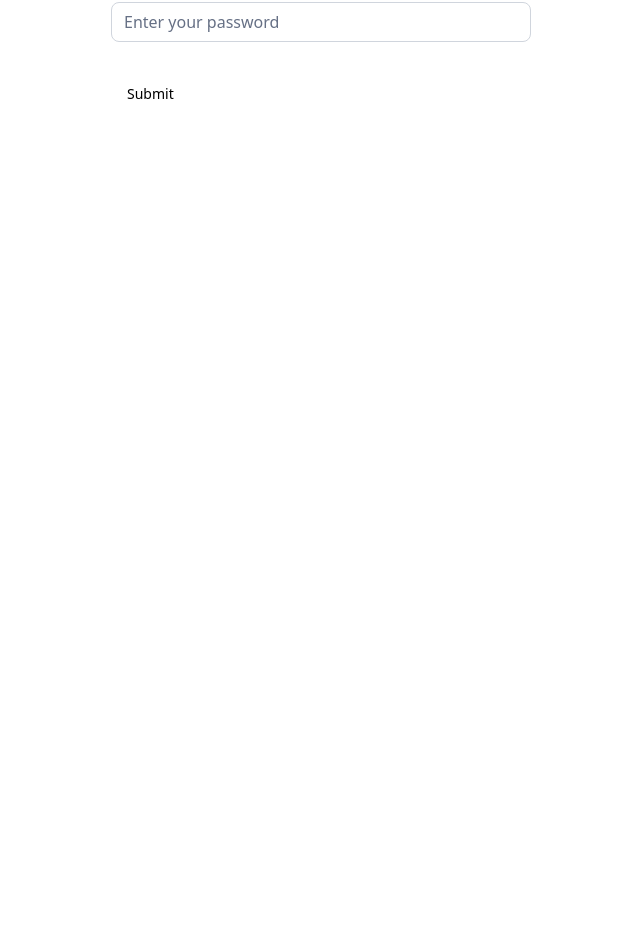
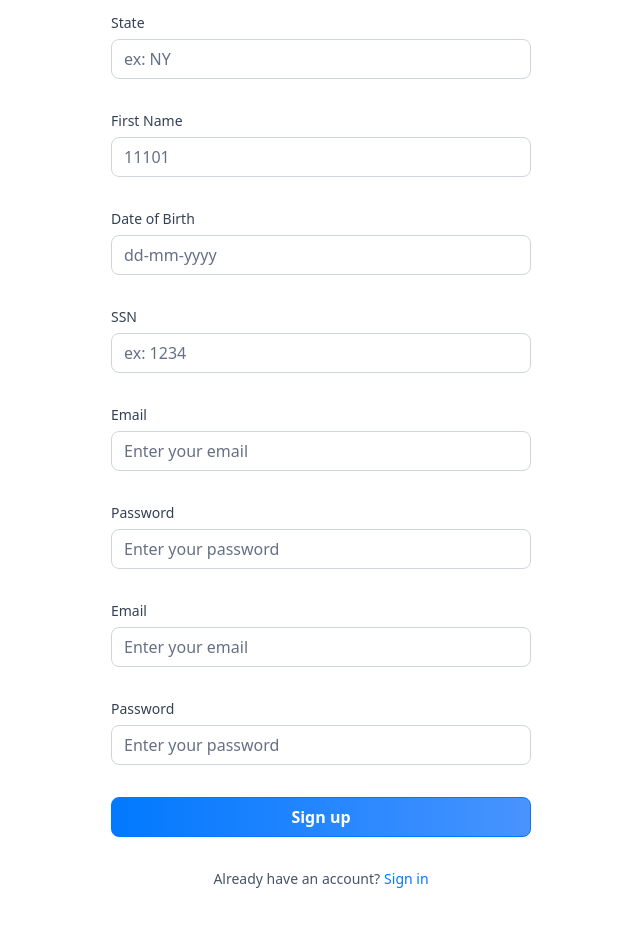
Before and after one commit to daffatahtaa/banking-porto, a Next.js app: page /sign-up in a window 1280 px wide. Shown: the part 487-1414 px from the top of the page, without its empty margins (319-959 px from the left). Before the commit the page ends 800 px from the top, so only its background shows below. Built offline with nearby package versions, Linux system fonts and the light colour scheme.

Commit message:
Fix auth, sign in, sign up form

```diff
--- a/components/AuthForm.tsx
+++ b/components/AuthForm.tsx
@@ -1,13 +1,13 @@
-"use client"
+"use client";
 
-import Image from 'next/image'
-import Link from 'next/link'
-import React, { useState } from 'react'
-import { zodResolver } from "@hookform/resolvers/zod"
-import { useForm } from "react-hook-form"
-import { z } from "zod"
+import Image from "next/image";
+import Link from "next/link";
+import React, { useState } from "react";
+import { zodResolver } from "@hookform/resolvers/zod";
+import { useForm } from "react-hook-form";
+import { z } from "zod";
 
-import { Button } from "@/components/ui/button"
+import { Button } from "@/components/ui/button";
 import {
   Form,
   FormControl,
@@ -16,73 +16,180 @@
   FormItem,
   FormLabel,
   FormMessage,
-} from "@/components/ui/form"
-import { Input } from "@/components/ui/input"
-import CustomInput from './CustomInput'
-import { authFormSchema } from '@/lib/utils'
-
+} from "@/components/ui/form";
+import { Input } from "@/components/ui/input";
+import CustomInput from "./CustomInput";
+import { authFormSchema } from "@/lib/utils";
+import { Loader2 } from "lucide-react";
 
 const AuthForm = ({ type }: { type: string }) => {
+  const [user, setuser] = useState(null);
+  const [isLoading, setisLoading] = useState(false);
 
-    const [user, setuser] = useState(null)
+  const formSchema = authFormSchema(type);
 
   // 1.
-    const form = useForm<z.infer<typeof authFormSchema>>({
-        resolver: zodResolver(authFormSchema),
+  const form = useForm<z.infer<typeof formSchema>>({
+    resolver: zodResolver(formSchema),
     defaultValues: {
       email: "",
       password: "",
-
-        }
-    })
+    },
+  });
 
   // 2.
-    function onSubmit(values: z.infer<typeof authFormSchema>) {
-        console.log(values)
+  function onSubmit(values: z.infer<typeof formSchema>) {
+    setisLoading(true);
+    console.log(values);
+    setisLoading(false);
   }
 
   return (
-        <section className='auth-form'>
-            <header className='flex flex-col gap-5 md:gap-8'>
-                <Link href='/' className='cursor-pointer flex items-center gap-1'>
-                    <Image src='/icons/logo.svg'
+    <section className="auth-form">
+      <header className="flex flex-col gap-5 md:gap-8">
+        <Link href="/" className="cursor-pointer flex items-center gap-1">
+          <Image
+            src="/icons/logo.svg"
             width={34}
             height={34}
-                        alt='Horizon Logo'
+            alt="Horizon Logo"
           />
-                    <h1 className='text-26 font-ibm-plex-serif font-bold -text-black-1'>Horizon</h1>
+          <h1 className="text-26 font-ibm-plex-serif font-bold -text-black-1">
+            Horizon
+          </h1>
         </Link>
 
-                <div className='flex flex-col gap-1 md:gap-3'>
-                    <h1 className='text-24 lg:text-36 font-semibold text-gray-900'>
-                        {user ? 'Link Account' : type === 'sign-in' ? "sign-in" : "sign-up"}
-                        <p className='text-16 font-normal text-gray-600'>
-                            {user ? 'Link your account to get started' : "Please enter your details"}
+        <div className="flex flex-col gap-1 md:gap-3">
+          <h1 className="text-24 lg:text-36 font-semibold text-gray-900">
+            {user ? "Link Account" : type === "sign-in" ? "Sign in" : "Sign up"}
+            <p className="text-16 font-normal text-gray-600">
+              {user
+                ? "Link your account to get started"
+                : "Please enter your details"}
             </p>
           </h1>
         </div>
       </header>
       {user ? (
-                <div className='flex flex-col gap-4'>
-                    {/* PlaidLink */}
-                </div>
+        <div className="flex flex-col gap-4">{/* PlaidLink */}</div>
       ) : (
         <>
           <Form {...form}>
-                        <form onSubmit={form.handleSubmit(onSubmit)} className='space-y-8'>
+            <form onSubmit={form.handleSubmit(onSubmit)} className="space-y-8">
+              {type === "sign-up" && (
+                <>
                   <CustomInput
-                                control={form.control} name="email" label='Email' placeholder='Enter your email' />
+                    control={form.control}
+                    name="firstName"
+                    label="First Name"
+                    placeholder="Enter your first name"
+                  />
 
                   <CustomInput
-                                control={form.control} name="password" label='Password' placeholder='Enter your password' />
+                    control={form.control}
+                    name="lastName"
+                    label="Last Name"
+                    placeholder="Enter your last name"
+                  />
 
-                            <Button type='submit'>Submit</Button>
+                  <CustomInput
+                    control={form.control}
+                    name="address1"
+                    label="Address"
+                    placeholder="Enter your specific address"
+                  />
+
+                  <CustomInput
+                    control={form.control}
+                    name="city"
+                    label="State"
+                    placeholder="ex: NY"
+                  />
+
+                  <CustomInput
+                    control={form.control}
+                    name="postalCode"
+                    label="First Name"
+                    placeholder="11101"
+                  />
+
+                  <CustomInput
+                    control={form.control}
+                    name="dateOfBirth"
+                    label="Date of Birth"
+                    placeholder="dd-mm-yyyy"
+                  />
+
+                  <CustomInput
+                    control={form.control}
+                    name="ssn"
+                    label="SSN"
+                    placeholder="ex: 1234"
+                  />
+
+                  <CustomInput
+                    control={form.control}
+                    name="email"
+                    label="Email"
+                    placeholder="Enter your email"
+                  />
+
+                  <CustomInput
+                    control={form.control}
+                    name="password"
+                    label="Password"
+                    placeholder="Enter your password"
+                  />
+                </>
+              )}
+
+              <CustomInput
+                control={form.control}
+                name="email"
+                label="Email"
+                placeholder="Enter your email"
+              />
+
+              <CustomInput
+                control={form.control}
+                name="password"
+                label="Password"
+                placeholder="Enter your password"
+              />
+
+              <div className="flex flex-col gap-4">
+                <Button className="form-btn" disabled={isLoading} type="submit">
+                  {isLoading ? (
+                    <>
+                      <Loader2 size={20} className="animate-spin" /> &nbsp;
+                      Loading...
+                    </>
+                  ) : type === "sign-in" ? (
+                    "Sign in"
+                  ) : (
+                    "Sign up"
+                  )}
+                </Button>
+              </div>
             </form>
           </Form>
+          <footer className="flex justify-center gap-1">
+            <p className="text-14 font-normal text-gray-600">
+              {type === "sign-in"
+                ? "Don't have an account?"
+                : "Already have an account?"}
+            </p>
+            <Link
+              href={type === "sign-in" ? "/sign-up" : "/sign-in"}
+              className="form-link"
+            >
+              {type === "sign-in" ? "Sign up" : "Sign in"}
+            </Link>
+          </footer>
         </>
       )}
     </section>
-    )
-}
+  );
+};
 
-export default AuthForm
+export default AuthForm;
--- a/components/CustomInput.tsx
+++ b/components/CustomInput.tsx
@@ -1,16 +1,17 @@
-import React from 'react'
-import { FormControl, FormField, FormLabel, FormMessage } from './ui/form'
-import { Input } from './ui/input'
-import { Control, FieldPath, Form } from 'react-hook-form'
-import { z } from 'zod'
-import { authFormSchema } from '@/lib/utils'
+import React from "react";
+import { FormControl, FormField, FormLabel, FormMessage } from "./ui/form";
+import { Input } from "./ui/input";
+import { Control, FieldPath, Form } from "react-hook-form";
+import { z } from "zod";
+import { authFormSchema } from "@/lib/utils";
 
+const formSchema = authFormSchema('sign-up');
 
 interface CustomInput {
-    control: Control<z.infer<typeof authFormSchema>>,
-    name: FieldPath<z.infer<typeof authFormSchema>>,
-    label: string,
-    placeholder: string
+  control: Control<z.infer<typeof formSchema>>;
+  name: FieldPath<z.infer<typeof formSchema>>;
+  label: string;
+  placeholder: string;
 }
 
 const CustomInput = ({ control, name, label, placeholder }: CustomInput) => {
@@ -20,21 +21,24 @@
         control={control}
         name={name}
         render={({ field }) => (
-                    <div className='form-item'>
-                        <FormLabel className='form-label'>
-                            {label}
-                        </FormLabel>
-                        <div className='flex w-full flex-col'>
+          <div className="form-item">
+            <FormLabel className="form-label">{label}</FormLabel>
+            <div className="flex w-full flex-col">
               <FormControl>
-                                <Input placeholder={placeholder} type={ name === 'password' ? 'password' : 'text'} className='input-class' {...field} />
+                <Input
+                  placeholder={placeholder}
+                  type={name === "password" ? "password" : "text"}
+                  className="input-class"
+                  {...field}
+                />
               </FormControl>
-                            <FormMessage className='form-message mt-2' />
+              <FormMessage className="form-message mt-2" />
             </div>
           </div>
         )}
       />
     </>
-    )
-}
+  );
+};
 
-export default CustomInput
+export default CustomInput;
--- a/lib/utils.ts
+++ b/lib/utils.ts
@@ -195,19 +195,22 @@
   return date > twoDaysAgo ? "Processing" : "Success";
 };
 
-export const authFormSchema = z.object({
-  // Sign Up
+export const authFormSchema = (type: string) =>
+  z.object({
+    // Sign Up
 
-  // firstName: type === 'sign-in' ? z.string().optional() : z.string().min(3),
-  // lastName: type === 'sign-in' ? z.string().optional() : z.string().min(3),
-  // address1: type === 'sign-in' ? z.string().optional() : z.string().max(50),
-  // city: type === 'sign-in' ? z.string().optional() : z.string().max(50),
-  // state: type === 'sign-in' ? z.string().optional() : z.string().min(2).max(50),
-  // postalCode: type === 'sign-in' ? z.string().optional() : z.string().min(3).max(6),
-  // dateOfBirth: type === 'sign-in' ? z.string().optional() : z.string().min(3),
-  // ssn: type === 'sign-in' ? z.string().optional() : z.string().min(3),
+    firstName: type === "sign-in" ? z.string().optional() : z.string().min(3),
+    lastName: type === "sign-in" ? z.string().optional() : z.string().min(3),
+    address1: type === "sign-in" ? z.string().optional() : z.string().max(50),
+    city: type === "sign-in" ? z.string().optional() : z.string().max(50),
+    state:
+      type === "sign-in" ? z.string().optional() : z.string().min(2).max(50),
+    postalCode:
+      type === "sign-in" ? z.string().optional() : z.string().min(3).max(6),
+    dateOfBirth: type === "sign-in" ? z.string().optional() : z.string().min(3),
+    ssn: type === "sign-in" ? z.string().optional() : z.string().min(3),
 
-  // both
-  email: z.string().email(),
-  password: z.string().min(8)
-})
+    // both
+    email: z.string().email(),
+    password: z.string().min(8),
+  });
```
Lines whose indentation alone changed are shown as unchanged.
